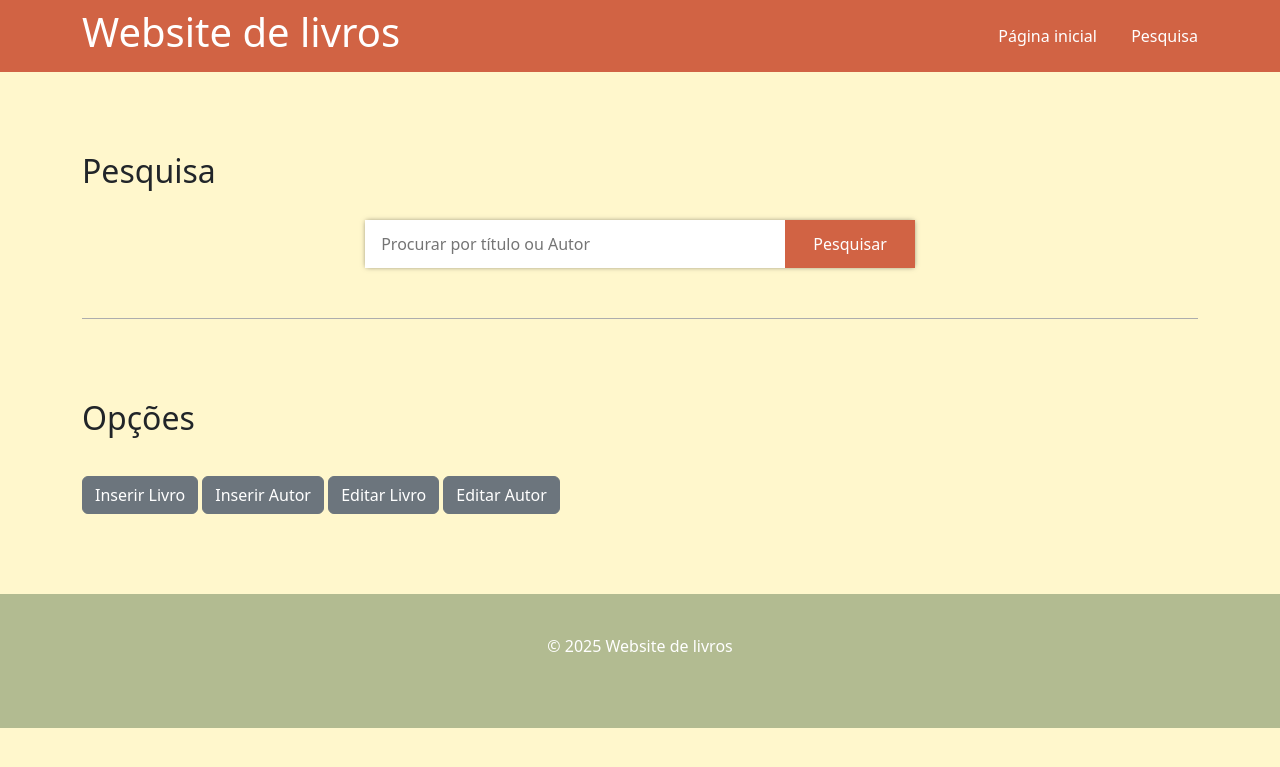
After one commit to gribeiroiefp/carolina_francisco_ruben, a PHP site: page /pesquisa.php in a window 1280 px wide. The commit adds this page. Shown: the top 767 px of the page. Run offline with PHP 8.4, Linux system fonts and the light colour scheme.

Commit message:
pesquisa e php

```diff
--- /dev/null
+++ b/css/styles.css
@@ -0,0 +1,176 @@
+body {
+    background: #fff7cc;
+}
+
+header {
+    background-color: #d16344;
+}
+
+header div {
+    padding: 4px 0;
+    color: white;
+}
+
+header div a {
+    color: white;
+    text-decoration: none;
+    margin-left: 30px;
+}
+
+header div a:hover {
+    opacity: 0.7;
+}
+
+.pesquisa .pesquisa-form {
+    padding-top: 80px;
+    padding-bottom: 50px;
+    border-bottom: 1px solid #adadad;
+}
+
+.pesquisa .pesquisa-form form {
+    margin-top: 30px;
+}
+
+.pesquisa .pesquisa-form form .sombra-form {
+    width: fit-content;
+    margin: auto;
+    box-shadow: 0px 0px 5px -1px #090a0887;
+
+}
+
+.pesquisa .pesquisa-form input {
+    line-height: 32px;
+    padding: 8px 16px;
+    border: none;
+    width: 420px;
+    display: inline-block;
+    outline: none;
+}
+
+.pesquisa .pesquisa-form button {
+    background: #d16344;
+    color: rgb(255, 255, 255);
+    height: 48px;
+    text-align: center;
+    display: inline-block;
+    border: none;
+    margin-left: -4px;
+    padding: 0 28px;
+}
+
+.lista {
+    padding-top: 50px;
+}
+
+.lista h3 {
+    padding-bottom: 30px;
+}
+
+.lista a {
+    margin: 20px;
+    padding-top: 10px;
+    padding-bottom: 10px;
+    color: black;
+    text-decoration: none;
+    background-color: #b2bb91;
+}
+
+.lista a:hover {
+    opacity: 0.7;
+}
+
+.home {
+    padding-top: 30px;
+}
+
+.home h2 {
+    padding-bottom: 30px;
+    padding-top: 80px;
+}
+.editar {
+    padding-bottom: 80px;
+}
+.editar h2 {
+    padding-bottom: 30px;
+    padding-top: 80px;
+}
+
+
+
+
+
+
+.livro .opcoes a.btn-editar,
+.autor .opcoes a.btn-editar{
+    margin-bottom: 6px;
+}
+
+form.inserir {
+  max-width: 600px;
+  margin: 2rem auto;
+  padding: 1.5rem;
+  background-color: #b2bb91;
+  border-radius: 8px;
+  box-shadow: 0 0 10px ;
+}
+
+form.inserir input[type="text"],
+form.inserir input[type="number"],
+form.inserir textarea,
+form.inserir input[type="file"] {
+  width: 100%;
+  padding: 0.6rem 0.8rem;
+  margin-bottom: 1rem;
+  border: 1px solid #b2bb91;
+  border-radius: 5px;
+  font-size: 1rem;
+  box-sizing: border-box;
+  transition: border-color 0.3s ease;
+}
+
+form.iserir input[type="text"]:focus,
+form.iserir input[type="number"]:focus,
+form.iserir textarea:focus,
+form.iserir input[type="file"]:focus {
+  border-color: #83555e;
+  outline: none;
+}
+
+form.iserir textarea {
+  resize: vertical;
+  min-height: 100px;
+}
+
+form.iserir label {
+  font-weight: 600;
+  display: block;
+  margin-bottom: 0.3rem;
+  color: #333;
+}
+div.inserir{
+    padding-top: 80px;
+}
+
+.foto{
+    max-width: 150px;
+    margin-right:20px
+}
+
+/* Responsividade */
+@media (max-width: 600px) {
+  form {
+    margin: 1rem;
+    padding: 1rem;
+  }
+}
+
+footer {
+    padding-top: 40px;
+    padding-bottom: 70px;
+    background-color: #b2bb91;
+    color: white;
+}
+
+footer p {
+    margin: 0;
+}
--- a/editar_livro.php
+++ b/editar_livro.php
@@ -184,7 +184,9 @@ mysqli_close($conexao);
                 <img src="<?php echo htmlspecialchars($livros['capa']) ?>" alt="Capa do livro" class="foto">
             <?php endif; ?>
 
-            <button type="submit" class="btn btn-primary">Editar Livro</button>
+            <button type="submit" class="btn btn-secondary">Editar Livro</button>
+            <br><br><br>
+
         </form>
     </div>
 
--- a/index.php
+++ b/index.php
@@ -31,7 +31,7 @@ $autores = $conn->query($sql);
                 <h1 class="col-4">Website de livros</h1>
                 <nav class="col text-end">
                     <a href="#">Página inicial</a>
-                    <a href="#">Pesquisa</a>
+                    <a href="pesquisa.php">Pesquisa</a>
                 </nav>
             </div>
         </div>
--- a/inserir_livro.php
+++ b/inserir_livro.php
@@ -100,11 +100,11 @@ mysqli_close($conn);
 
             <label for="capa" class="form-label">Capa do Livro (imagem):</label>
             <input type="file" name="capa" id="capa" accept="image/*" required class="form-control mb-3" />
-            <button type="submit" class="btn btn-primary">Inserir Livro</button>
+            <button type="submit" class="btn btn-secondary">Inserir Livro</button>
         </form>
         <div class="editar">
             <h2>Opções</h2>
-            <a href="inserir_autor.php" class="btn btn-primary">Inserir autor</a>
+            <a href="inserir_autor.php" class="btn btn-secondary">Inserir autor</a>
         </div>
     </div>
     <footer class="container-fluid text-center">
--- /dev/null
+++ b/pesquisa.php
@@ -0,0 +1,108 @@
+<?php
+
+$conn = mysqli_connect('127.0.0.1', 'root', '', 'livros_db');
+if (!$conn) {
+    die('Erro na ligação: ' . mysqli_connect_error());
+}
+
+$resultados = [];
+
+if (isset($_GET['string']) && !empty($_GET['string'])) {
+    $string = $_GET['string'];
+    $sql = "SELECT   livros.id, livros.titulo, livros.capa, livros.ano
+    FROM livros
+    LEFT JOIN autores_livros ON livros.id = autores_livros.id_livro
+    LEFT JOIN autores  ON autores.id = autores_livros.id_autor
+    WHERE livros.titulo LIKE '%$string%' OR autores.nome LIKE '%$string%'";
+
+    $resultados = mysqli_query($conn, $sql);
+
+
+}
+
+?>
+
+<!DOCTYPE html>
+<html lang="en">
+
+<head>
+    <meta charset="UTF-8">
+    <meta name="viewport" content="width=device-width, initial-scale=1.0">
+    <title>Livros</title>
+    <link href="https://cdn.jsdelivr.net/npm/bootstrap@5.3.7/dist/css/bootstrap.min.css" rel="stylesheet"
+        integrity="sha384-LN+7fdVzj6u52u30Kp6M/trliBMCMKTyK833zpbD+pXdCLuTusPj697FH4R/5mcr" crossorigin="anonymous">
+    <link rel="stylesheet" href="./css/styles.css">
+</head>
+
+<body>
+    <header class="container-fluid">
+        <div class="container-lg">
+            <div class="row align-items-center">
+                <h1 class="col-4">Website de livros</h1>
+                <nav class="col text-end">
+                    <a href="index.php">Página inicial</a>
+                    <a href="pesquisa.php">Pesquisa</a>
+                </nav>
+            </div>
+        </div>
+    </header>
+    <div class="container-lg pesquisa">
+        <div class="pesquisa-form">
+            <h2>Pesquisa</h2>
+            <form action="" method="GET">
+                <div class="sombra-form">
+                    <?php if (isset($_GET['string'])): ?>
+                        <input type="text" name="string" placeholder="Procurar por título ou Autor" required value="<?= $_GET['string'] ?>">
+                    <?php else: ?>
+                        <input type="text" name="string" placeholder="Procurar por título ou Autor " required>
+                    <?php endif; ?>
+                    <button type="submit">Pesquisar</button>
+                </div>
+            </form>
+        </div>
+        <?php if (isset($_GET['string']) && !$_GET['string'] == ''): ?>
+            <div class="lista col">
+                <h3>Resultados da pesquisa de Livros</h3>
+                <?php
+                if ($resultados && mysqli_num_rows($resultados) > 0) {
+                    while ($livro = mysqli_fetch_assoc($resultados)) {
+                        $id = $livro['id'];
+                        $capa = $livro['capa'];
+                        $titulo = htmlspecialchars($livro['titulo']);
+                        $ano = htmlspecialchars($livro['ano']);
+
+                        echo <<<HTML
+                    <a href="livro.php?id=$id" class="livro_link row align-items-end">
+                        <img src="$capa" alt="o padrinho" class="col-3">
+                        <div class="livro col">
+                            <h3>$titulo</h3>
+                            <p>$ano</p>
+                        </div>
+                    </a>
+                    HTML;
+                    }
+                }
+                ?>
+            </div>
+        <?php endif; ?>
+        <div class="editar">
+            <h2>Opções</h2>
+            <a href="inserir_livro.php" class="btn btn-secondary">Inserir Livro</a>
+            <a href="inserir_autor.php" class="btn btn-secondary">Inserir Autor</a>
+            <a href="editar_livro.php" class="btn btn-secondary">Editar Livro</a>
+            <a href="editar_autor.php" class="btn btn-secondary">Editar Autor</a>
+
+
+        </div>
+    </div>
+    <footer class="container-fluid text-center">
+        <div class="container-lg">
+            <p>&copy; 2025 Website de livros</p>
+        </div>
+    </footer>
+    <script src="https://cdn.jsdelivr.net/npm/bootstrap@5.3.7/dist/js/bootstrap.bundle.min.js"
+        integrity="sha384-ndDqU0Gzau9qJ1lfW4pNLlhNTkCfHzAVBReH9diLvGRem5+R9g2FzA8ZGN954O5Q"
+        crossorigin="anonymous"></script>
+</body>
+
+</html>
```
Also changed, not shown: uploads/fotos/fernando_pessoa.jpg (added), 2 other files.
